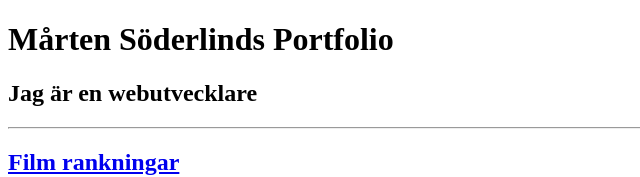
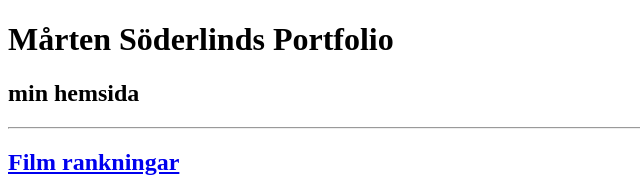
Before and after one commit to siljeholm/html-portfolio, a plain HTML site: page index.html in a window 1280 px wide. Shown: the top 177 px of the page, without its empty margins (0-640 px from the left). Drawn offline with Linux system fonts and the light colour scheme.

Commit message:
Update index.html

```diff
--- a/index.html
+++ b/index.html
@@ -9,7 +9,7 @@
 </head>
 <body>
     <h1>Mårten Söderlinds Portfolio</h1>
-    <h2>Jag är en webutvecklare</h2>
+    <h2>min hemsida</h2>
     <hr>
     <h2>
         <a href="public/filmranking.html">Film rankningar</a>
```
